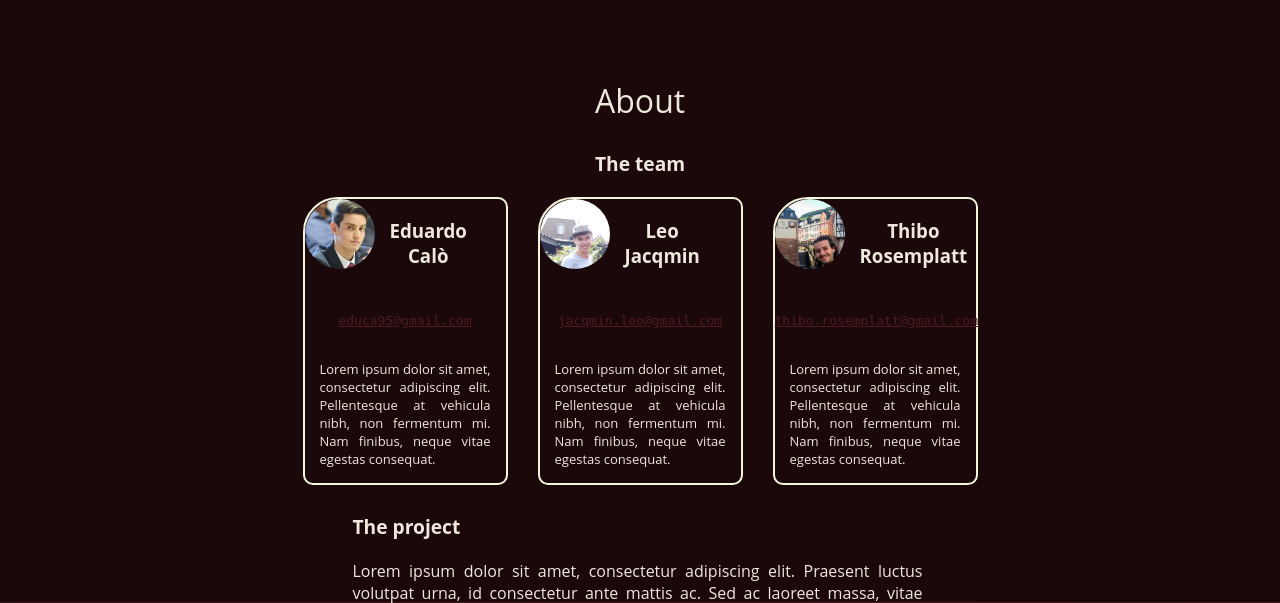
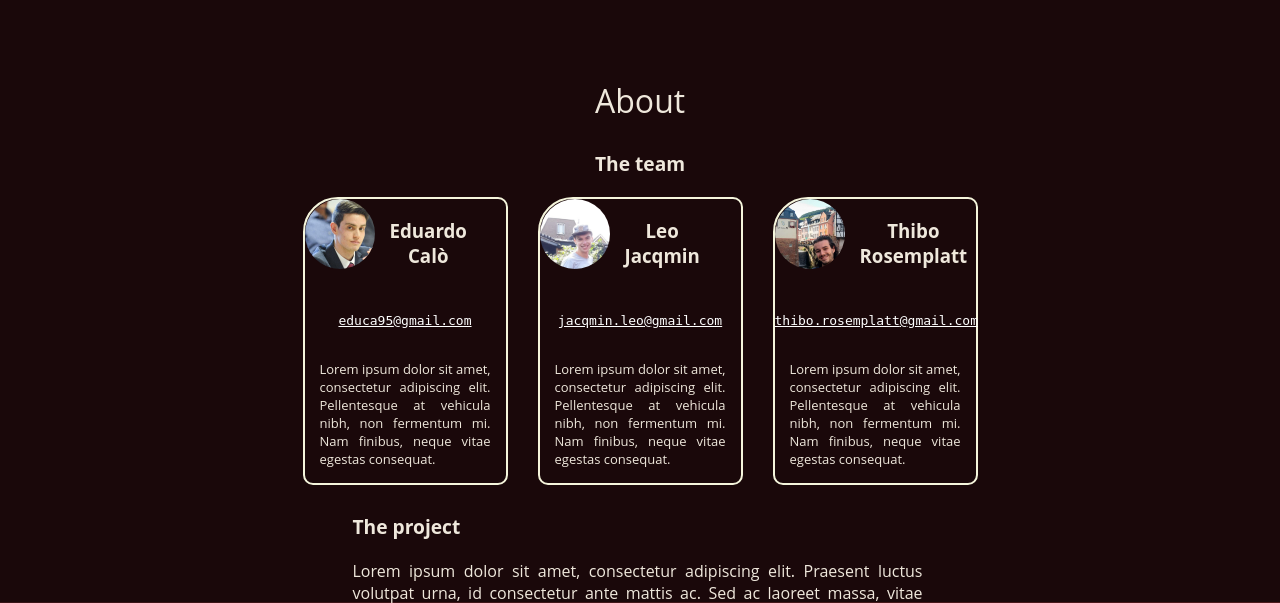
Before and after one commit to thiborose/gecko-app, a Flask app: page / in a window 1280 px wide. Shown: the part 761-1364 px from the top of the page. Run offline with Flask 2, Linux system fonts and the light colour scheme; some libraries are stand-ins or nearby versions; some web fonts are replaced.

Commit message:
better footer style

```diff
--- a/static/sass/style.scss
+++ b/static/sass/style.scss
@@ -295,6 +295,10 @@ footer{
                 font-size: small;
                 padding:15px;
             }
+
+            a{
+                color: white;
+            }
         }
 
         .team-member-id{
--- a/templates/content.html
+++ b/templates/content.html
@@ -15,8 +15,12 @@
                 </div>
                 <h3>Eduardo<br>Calò</h3>
             </div>
-            <a class="email" href="mailto:educa95@gmail.com"
-                style="color:#501B1D;"><span><br><code>educa95<code>@</code>gmail.com</code></span></a>
+            <a class="email" href="mailto:educa95@gmail.com">
+                <span>
+                    <br>
+                    <code>educa95<code>@</code>gmail.com</code>
+                </span>
+            </a>
             <div class="description">
                 Lorem ipsum dolor sit amet, consectetur adipiscing elit. Pellentesque at vehicula nibh, non
                 fermentum mi.
@@ -32,8 +36,12 @@
                 </div>
                 <h3>Leo<br>Jacqmin</h3>
             </div>
-            <a class="email" href="mailto:jacqmin.leo@gmail.com"
-                style="color:#501B1D;"><span><br><code>jacqmin.leo<code>@</code>gmail.com</code></span></a>
+            <a class="email" href="mailto:jacqmin.leo@gmail.com">
+                <span>
+                    <br>
+                    <code>jacqmin.leo<code>@</code>gmail.com</code>
+                </span>
+            </a>
             <div class="description">
                 Lorem ipsum dolor sit amet, consectetur adipiscing elit. Pellentesque at vehicula nibh, non
                 fermentum mi.
@@ -49,8 +57,12 @@
                 </div>
                 <h3>Thibo<br>Rosemplatt</h3>
             </div>
-            <a class="email" href="mailto:thibo.rosemplatt@gmail.com"
-                style="color:#501B1D;"><span><br><code>thibo.rosemplatt<code>@</code>gmail.com</code></span></a>
+            <a class="email" href="mailto:thibo.rosemplatt@gmail.com">
+                <span>
+                    <br>
+                    <code>thibo.rosemplatt<code>@</code>gmail.com</code>
+                </span>
+            </a>
             <div class="description">Lorem ipsum dolor sit amet, consectetur adipiscing elit. Pellentesque at vehicula nibh, non
                 fermentum mi.
                 Nam finibus, neque vitae egestas consequat.
```
